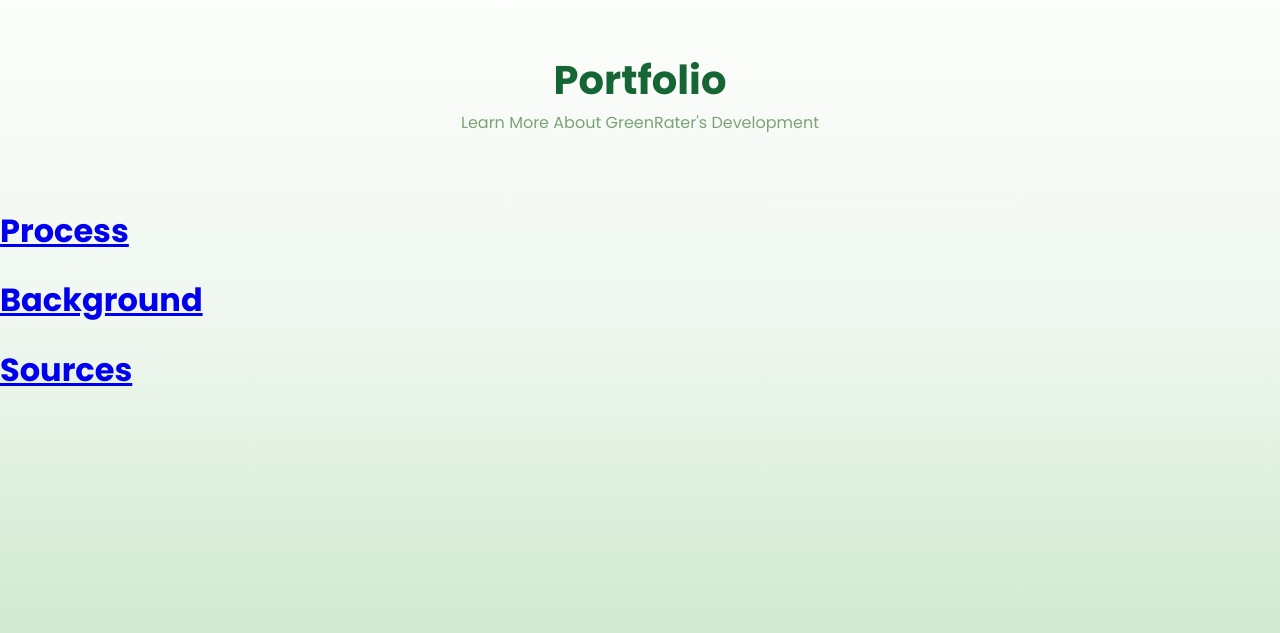
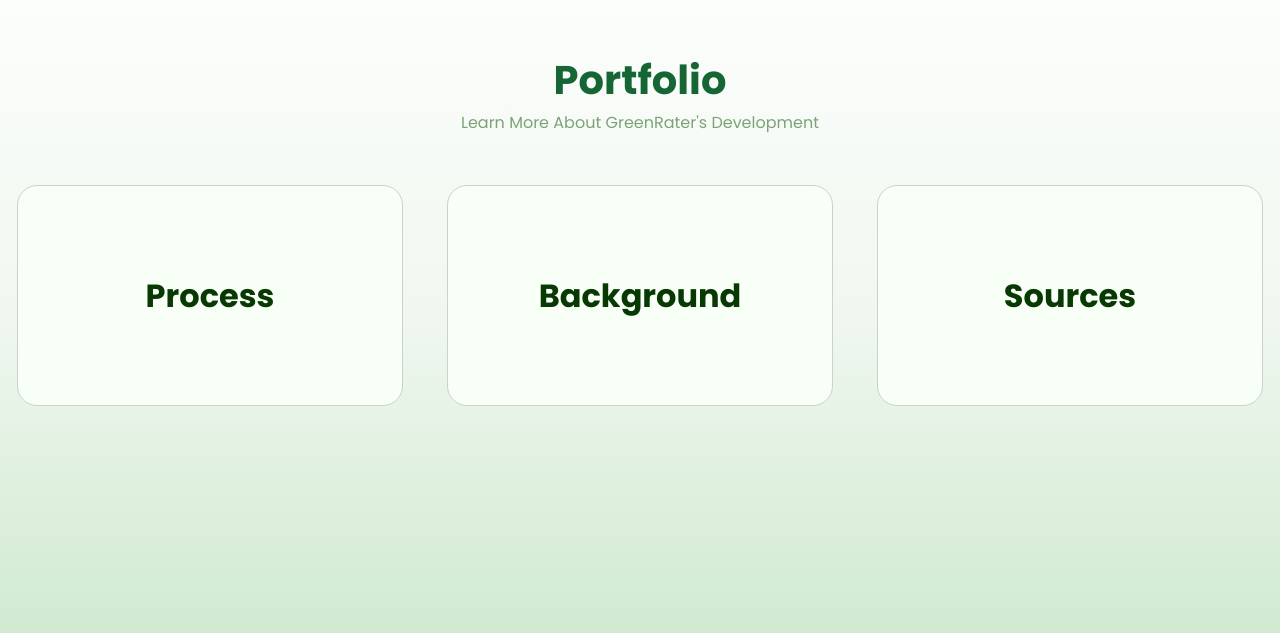
Before and after one commit to lurplee/greenspace_project, a Flask app: page /portfolio in a window 1280 px wide. Shown: the part 85-718 px from the top of the page. Run offline with Flask 3, Linux system fonts and the light colour scheme.

Commit message:
Structuring portfolio page

```diff
--- a/static/style.css
+++ b/static/style.css
@@ -10,6 +10,33 @@ body {
     background-repeat: no-repeat;
 }
 
+.portfolio-item{
+    color:#093902;
+    background-color: rgb(247, 255, 247);
+    padding:5%;
+    text-align:center;
+    margin:auto;
+    width:20%;
+    border-radius:20px;
+    border:solid rgb(207, 207, 207) 1px;
+}
+
+.portfolio-container a{
+    text-decoration: none;
+}
+.portfolio-container{
+    align-content:center;
+    display:flex;
+    flex-direction:row;
+    gap:10px;
+}
+
+.portfolio-item:hover{
+    background-color: #093902;
+    color:white;
+    transition: background-color 0.3s ease-in-out;
+    transition: color 0.3s ease-in-out;
+}
 /* Navbar container */
 .navbar {
     overflow: hidden;
```
